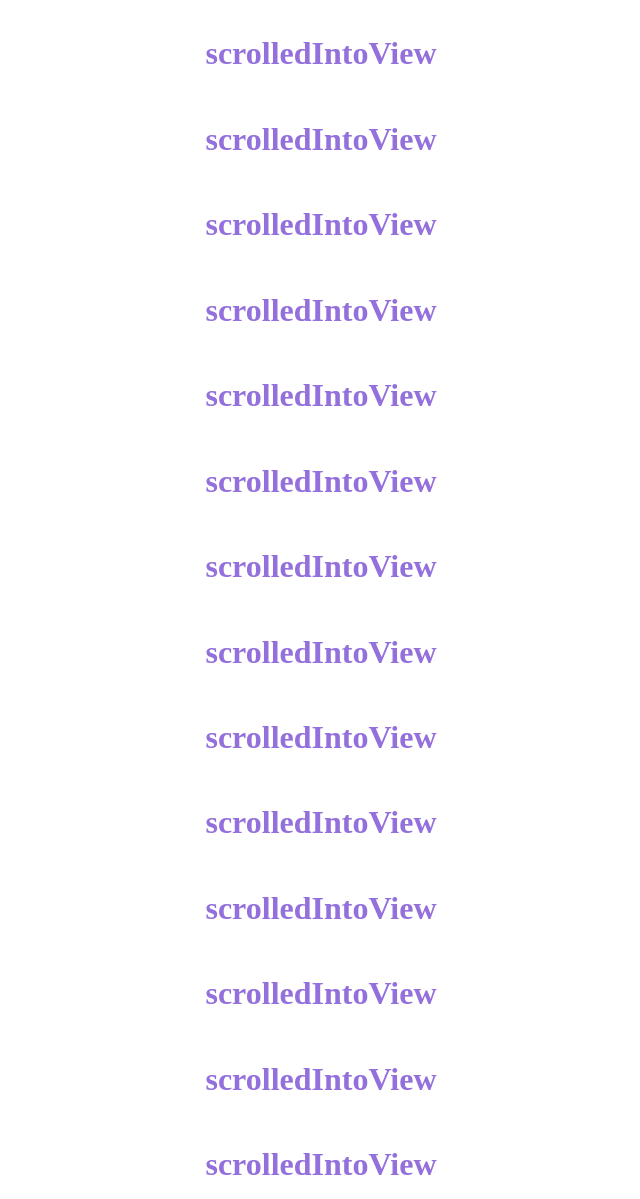
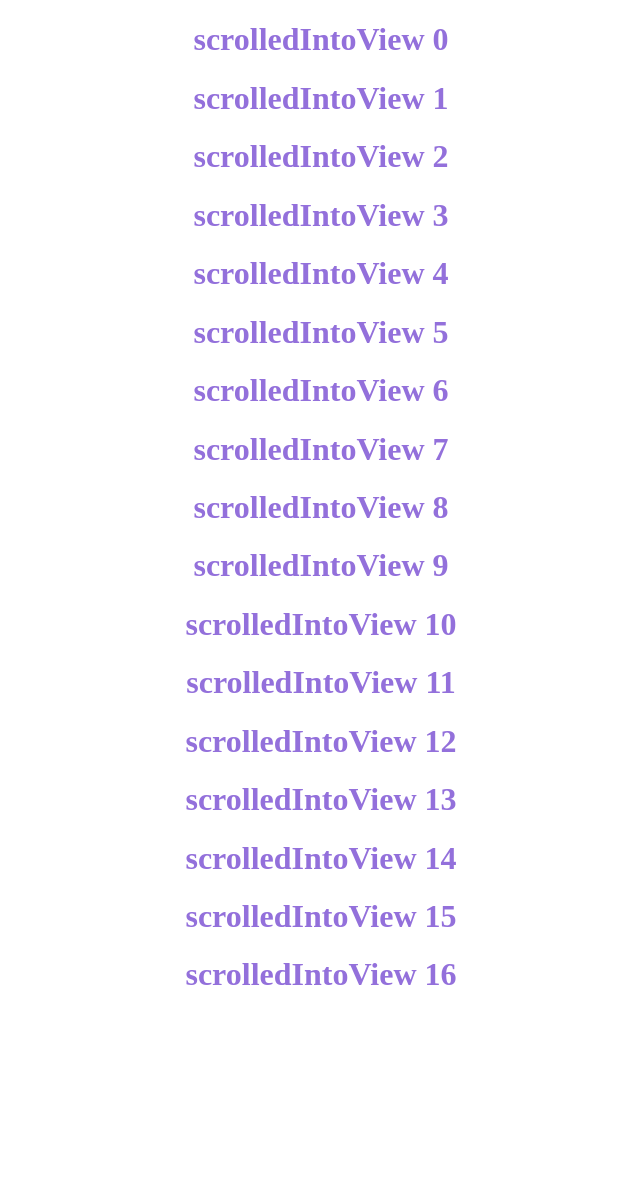
Before and after one commit to shiyiya/scrolled-into-view, a website built with Parcel: page index.html in a window 1280 px wide. Shown: the top 1199 px of the page, without its empty margins (319-959 px from the left). After the commit the page ends 1015 px from the top, so only its background shows below. Built offline with nearby package versions, Linux system fonts and the light colour scheme.

Commit message:
update example.

```diff
--- a/example/index.js
+++ b/example/index.js
@@ -2,10 +2,12 @@ import scrolledIntoView from '../src/index'
 
 scrolledIntoView(
   'h1',
-  function(el) {
+  function (el) {
     el.classList.add('in')
+    console.log(el.id, 'in')
   },
-  function(el) {
+  function (el) {
     el.classList.remove('in')
+    console.log(el.id, 'out')
   }
 )
--- a/index.html
+++ b/index.html
@@ -1,5 +1,6 @@
 <!DOCTYPE html>
 <html lang="en">
+
 <head>
   <meta charset="UTF-8" />
   <meta name="viewport" content="width=device-width, initial-scale=1.0" />
@@ -8,11 +9,12 @@
 
   <style>
     h1 {
-        transition: all 1s;
+      transition: all 2s;
       text-align: center;
-        line-height: 2;
       color: mediumpurple;
+      animation: right2left 2s;
     }
+
     .in {
       letter-spacing: 10px;
       color: rgb(32, 173, 163);
@@ -21,23 +23,23 @@
 </head>
 
 <body>
-    <h1>scrolledIntoView</h1>
-    <h1>scrolledIntoView</h1>
-    <h1>scrolledIntoView</h1>
-    <h1>scrolledIntoView</h1>
-    <h1>scrolledIntoView</h1>
-    <h1>scrolledIntoView</h1>
-    <h1>scrolledIntoView</h1>
-    <h1>scrolledIntoView</h1>
-    <h1>scrolledIntoView</h1>
-    <h1>scrolledIntoView</h1>
-    <h1>scrolledIntoView</h1>
-    <h1>scrolledIntoView</h1>
-    <h1>scrolledIntoView</h1>
-    <h1>scrolledIntoView</h1>
-    <h1>scrolledIntoView</h1>
-    <h1>scrolledIntoView</h1>
-    <h1>scrolledIntoView</h1>
+  <h1 id="0">scrolledIntoView 0</h1>
+  <h1 id="1">scrolledIntoView 1</h1>
+  <h1 id="2">scrolledIntoView 2</h1>
+  <h1 id="3">scrolledIntoView 3</h1>
+  <h1 id="4">scrolledIntoView 4</h1>
+  <h1 id="5">scrolledIntoView 5</h1>
+  <h1 id="6">scrolledIntoView 6</h1>
+  <h1 id="7">scrolledIntoView 7</h1>
+  <h1 id="8">scrolledIntoView 8</h1>
+  <h1 id="9">scrolledIntoView 9</h1>
+  <h1 id="10">scrolledIntoView 10</h1>
+  <h1 id="11">scrolledIntoView 11</h1>
+  <h1 id="12">scrolledIntoView 12</h1>
+  <h1 id="13">scrolledIntoView 13</h1>
+  <h1 id="14">scrolledIntoView 14</h1>
+  <h1 id="15">scrolledIntoView 15</h1>
+  <h1 id="16">scrolledIntoView 16</h1>
   <script src="./dist/scrolledintoview.min.js"></script>
   <script>
       scrolledIntoView(
@@ -52,4 +54,5 @@
     </script>
   <!-- <script src="./example/index.js"></script> -->
 </body>
+
 </html>
--- a/package.json
+++ b/package.json
@@ -7,7 +7,6 @@
     "test": "test"
   },
   "scripts": {
-    "test": "test",
     "start": "parcel ./index.html --out-dir ./.cache",
     "build": "rollup --config build/rollup.config.js"
   },
@@ -36,6 +35,7 @@
     "eslint-plugin-promise": "^4.0.1",
     "eslint-plugin-standard": "^4.0.0",
     "jest": "^23.6.0",
+    "parcel": "^1.12.3",
     "rollup": "^0.67.0",
     "rollup-plugin-babel": "^4.0.3",
     "rollup-plugin-uglify": "^6.0.0"
--- a/src/index.js
+++ b/src/index.js
@@ -21,9 +21,7 @@ class ScrolledIntoViewClass {
   init () {
     this.into = new Array(this.targets.length).fill(false)
     if (!window.IntersectionObserver) {
-      document.addEventListener('scroll', () => {
-        this.observerTarget()
-      })
+      this.listener = document.addEventListener('scroll', this.observerTarget)
       return
     }
     let observerConfig = {
@@ -82,6 +80,7 @@ class ScrolledIntoViewClass {
 
   destroy () {
     this.observer.disconnect()
+    document.removeEventListener('scroll', this.observerTarget)
   }
 }
 
```
Also changed, not shown: dist/scrolledintoview.js, dist/scrolledintoview.min.js, 2 other files. Lines whose indentation alone changed are shown as unchanged.
